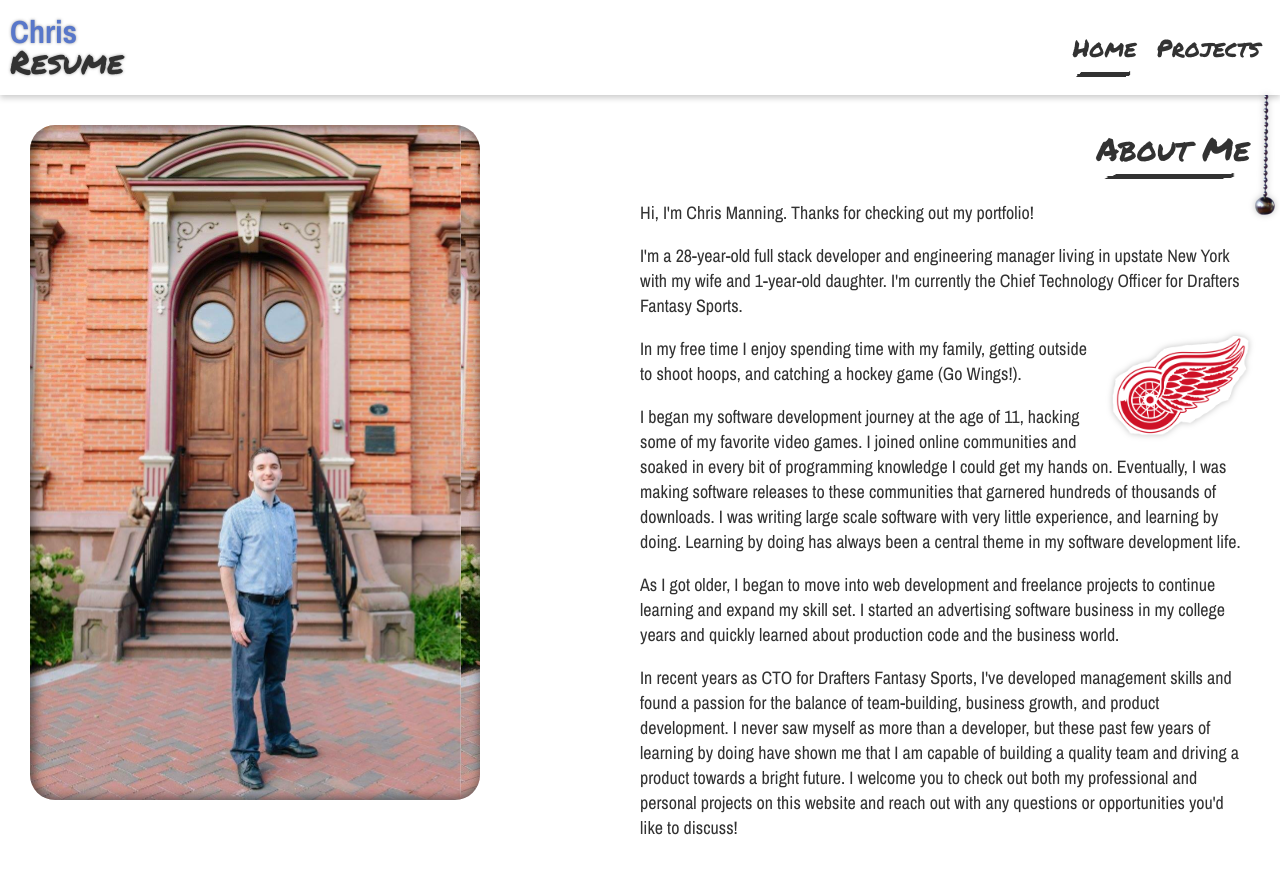
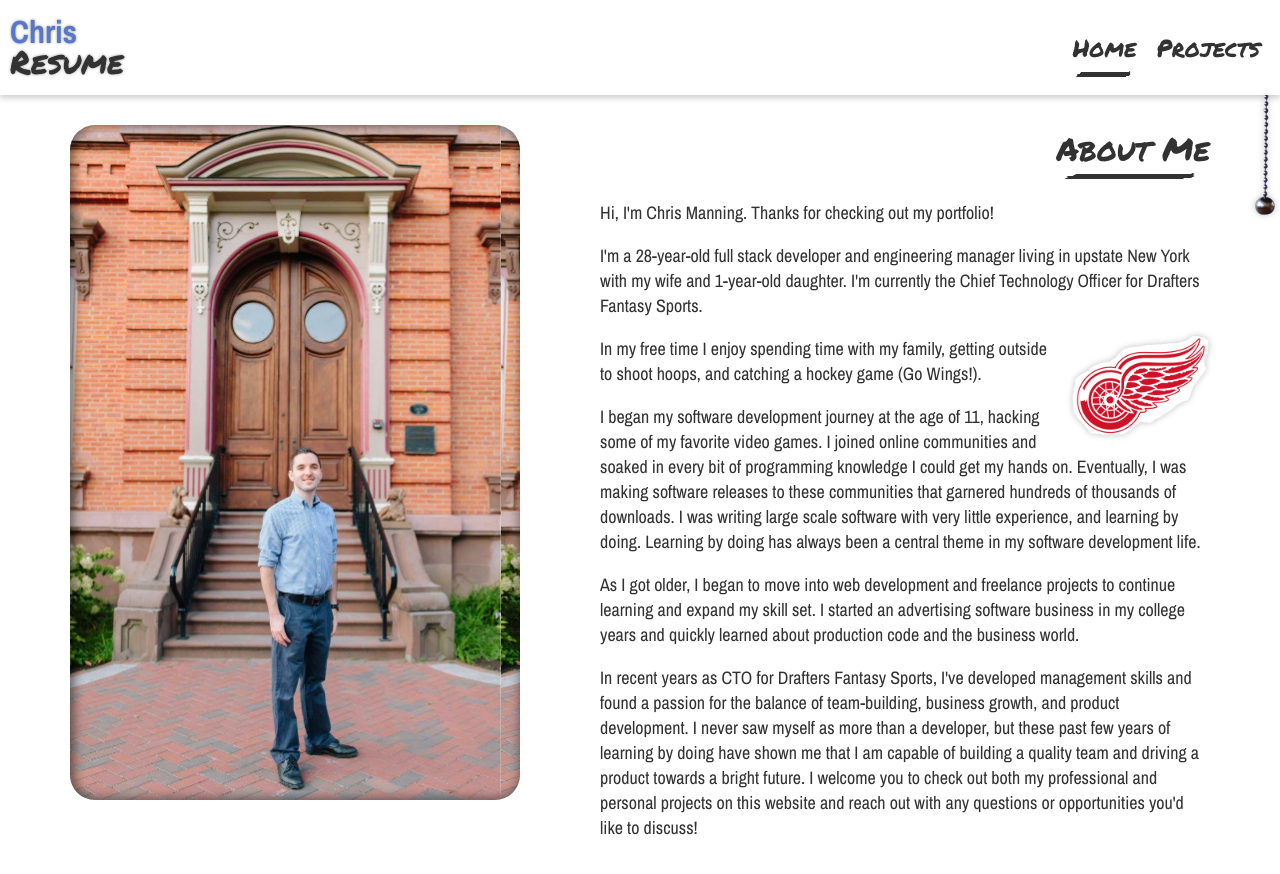
Before and after one commit to ChrisDrafters/chrisresume-react, a React (Create React App) app: page / in a window 1280 px wide. Shown: the top 874 px of the page. Built offline with nearby package versions, Linux system fonts and the light colour scheme; no server answers.

Commit message:
fix some spacing

```diff
--- a/src/components/Home/Home.scss
+++ b/src/components/Home/Home.scss
@@ -19,7 +19,7 @@
 .about{
     padding:30px;
     display:flex;
-    justify-content:space-between;
+    justify-content:space-around;
     align-items:flex-start;
 }
 
--- a/src/components/Project/Project.scss
+++ b/src/components/Project/Project.scss
@@ -1,7 +1,7 @@
 .Project{
     color:rgb(50,50,50);
     animation: fadeIn 0.5s 1;
-    padding:5px 10px;
+    padding:5px 20px;
     &.dark{
         color:rgb(255,255,255) !important;
     }
```
